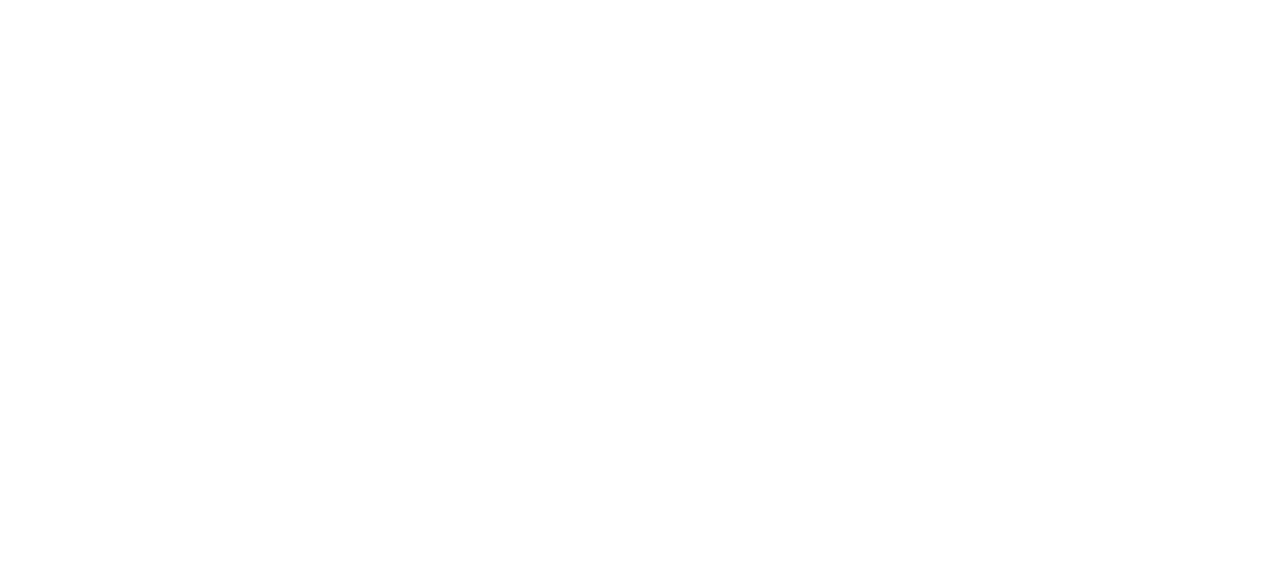
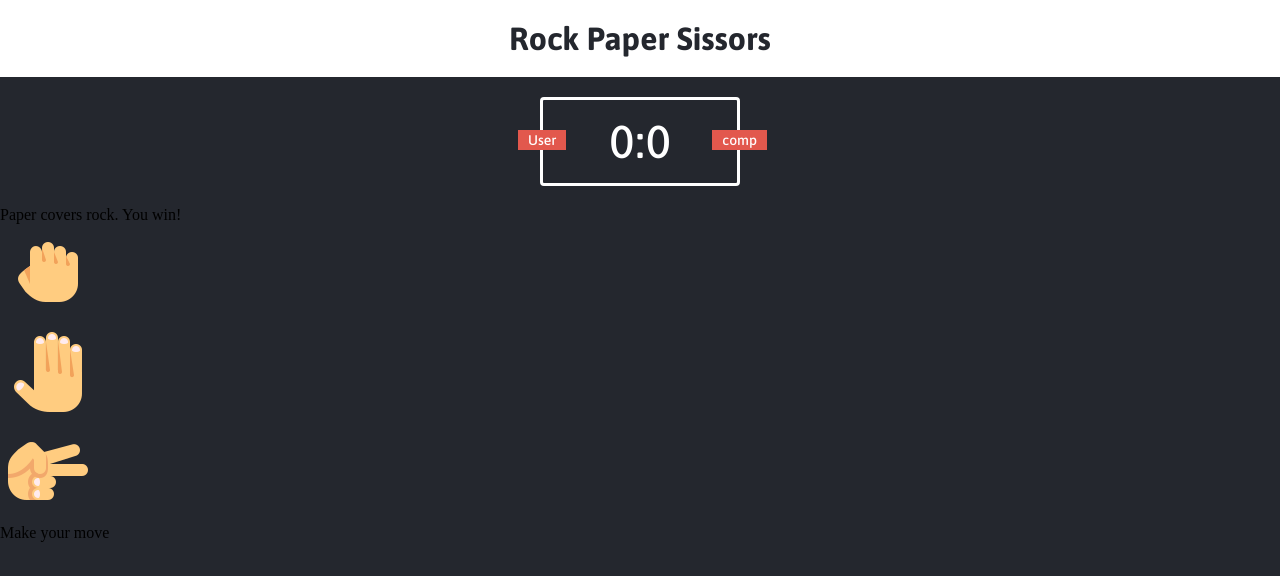
Before and after one commit to wizardywizard/odin-rock-paper-sissors, a plain HTML site: page index.html in a window 1280 px wide. Drawn offline with Linux system fonts and the light colour scheme.

Commit message:
add images and css file worked in index file

```diff
--- a/index.html
+++ b/index.html
@@ -4,9 +4,40 @@
     <meta charset="UTF-8">
     <meta http-equiv="X-UA-Compatible" content="IE=edge">
     <meta name="viewport" content="width=device-width, initial-scale=1.0">
-    <title>Document</title>
+    <title>Odin Rock Paper Sissors</title>
+    <link rel="stylesheet" href="style.css">
 </head>
 <body>
+    <header>
+        <h1>Rock Paper Sissors</h1>
+    </header>
+
+    <div class="score-board">
+        <div id="user-label" class="badge">User</div>
+        <div id="computer-label" class="badge">comp</div>
+        <span id="user-score">0</span>:<span id="commputer-score">0</span>
+    </div>
+
+    <div class="result">
+        <p>Paper covers rock. You win!</p>
+    </div>
+
+    <div class="choices">
+        <div class="choice" id="r">
+            <img src="images/rock.png" alt="">
+        </div>
+
+        <div class="choice" id="p">
+            <img src="images/paper.png" alt="">
+        </div>
+
+        <div class="choice" id="s">
+            <img src="images/sissors.png" alt="">
+        </div>
+    </div>
+
+    <p id="action-message">Make your move</p>
     <script src="javascript.js"></script>
+
 </body>
 </html>
--- /dev/null
+++ b/style.css
@@ -0,0 +1,60 @@
+@import url('https://fonts.googleapis.com/css2?family=Asap:wght@500;700&display=swap');
+
+
+* {
+    margin: 0;
+    padding: 0;
+    box-sizing: border-box;
+}
+
+body {
+    background-color: #24272e;
+}
+
+header {
+    background: white;
+    padding: 20px;
+}
+
+header h1 {
+    color: #24272e;
+    text-align: center;
+    font-family: Asap, sans-serif;
+}
+
+.score-board {
+    margin: 20px auto;
+    border: 3px solid white;
+    border-radius: 4px;
+    text-align: center;
+    width: 200px;
+    color: white;
+    font-size: 46px;
+    padding: 15px 20px;
+    font-family: Asap, sans-serif;
+    position: relative;
+}
+
+.badge {
+    background: #e2584d;
+    color: white;
+    font-size: 14px;
+    padding: 2px 10px;
+    font-family: Asap, sans-serif;
+}
+
+#user-label {
+    position: absolute;
+    top: 30px;
+    left: -25px;
+}
+
+#computer-label {
+    position: absolute;
+    top: 30px;
+    right: -30px;
+}
+
+.resutl{
+
+}
```
Also changed, not shown: images/paper.png (added), images/rock.png (added), images/sissors.png (added).
